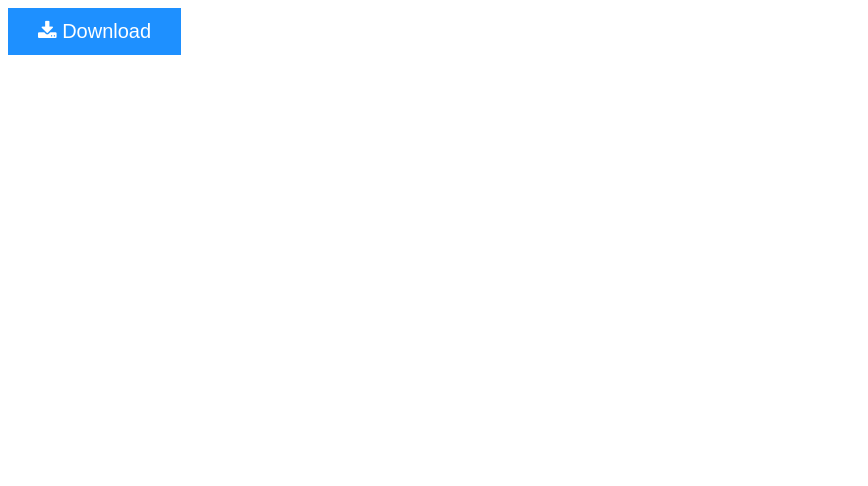
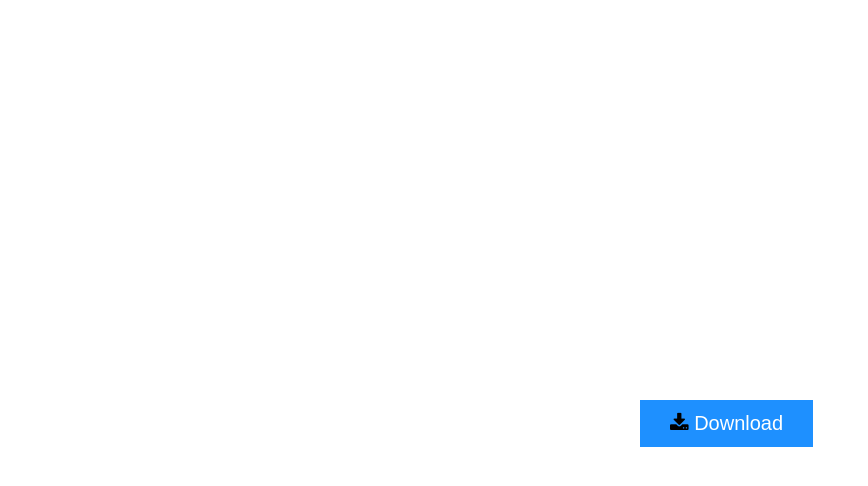
Before and after one commit to malteecool/malteecool.github.io, a plain HTML site: page index.html in a window 1280 px wide. Shown: the whole page, without its empty margins (0-868 px from the left). Drawn offline with Linux system fonts and the light colour scheme.

Commit message:
Fix button styling and link

```diff
--- a/index.html
+++ b/index.html
@@ -12,18 +12,27 @@
   padding: 12px 30px;
   cursor: pointer;
   font-size: 20px;
+  margin: 0;
+  position: absolute;
+  top: 50%;
+  left: 50%;
 }
 
 /* Darker background on mouse-over */
 .btn:hover {
   background-color: RoyalBlue;
 }
+
+.reset {
+    color: black;
+    text-decoration: none;
+}
 </style>
 </head>
 <body>
 
 
-<button class="btn"><i href="https://drive.google.com/uc?id=1aLdS7bby46LD-MtQaTyv9kHAYZDzGr1R/view?usp=drive_link" class="fa fa-download"></i> Download</button>
+<button class="btn"><a href="https://drive.google.com/uc?export=download&id=1aLdS7bby46LD-MtQaTyv9kHAYZDzGr1R" class="reset fa fa-download"></a> Download</button>
 
 </body>
 </html>
```
